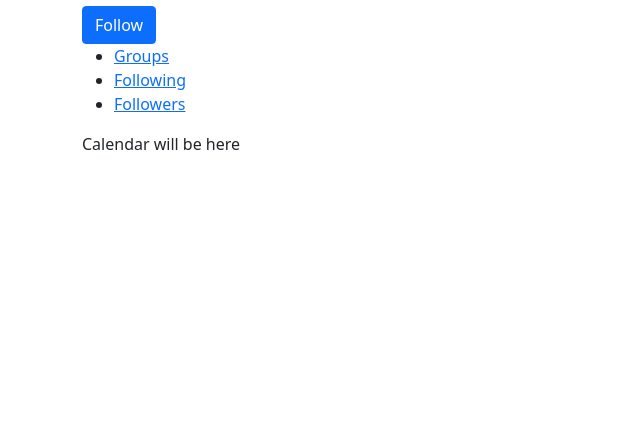
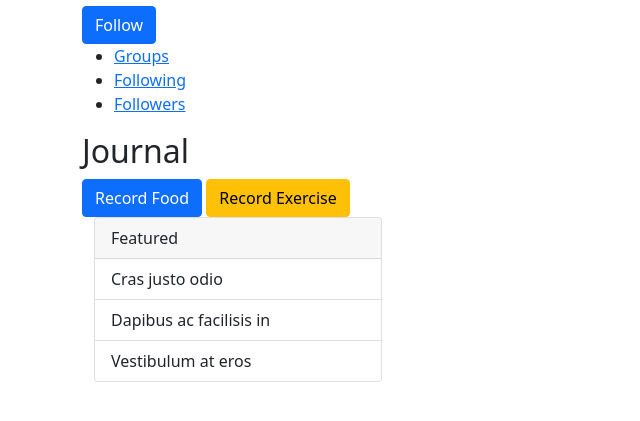
Before and after one commit to taylorwagner/caloriecountercapstone1, a Flask app: template templates/users/show.html in a window 1280 px wide. Shown: the part 152-573 px from the top of the page, without its empty margins (0-640 px from the left). Run offline with Flask 2, Linux system fonts and the light colour scheme; the template is opened without the code that fills it, so the values that code supplies are empty; parts of the project's set-up code (start-up, migrations or seed data) failed here and were passed over; some libraries are stand-ins or nearby versions.

Commit message:
update calendar section to journal section

```diff
--- a/templates/users/show.html
+++ b/templates/users/show.html
@@ -14,8 +14,21 @@
         <li><a href="/account/{{ user.id }}">Account</a></li>
         {% endif %}
     </ul>
-    <div>
-        <p>Calendar will be here</p>
+
+    <h2 class="h2">Journal</h2>
+    <a href="" class="btn btn-primary">Record Food</a>
+    <a href="" class="btn btn-warning">Record Exercise</a>
+    <div class="container journal-cards">
+        <div class="card" style="width: 18rem;">
+            <div class="card-header">
+              Featured
+            </div>
+            <ul class="list-group list-group-flush">
+              <li class="list-group-item">Cras justo odio</li>
+              <li class="list-group-item">Dapibus ac facilisis in</li>
+              <li class="list-group-item">Vestibulum at eros</li>
+            </ul>
+          </div>
     </div>
 </div>
 
```
